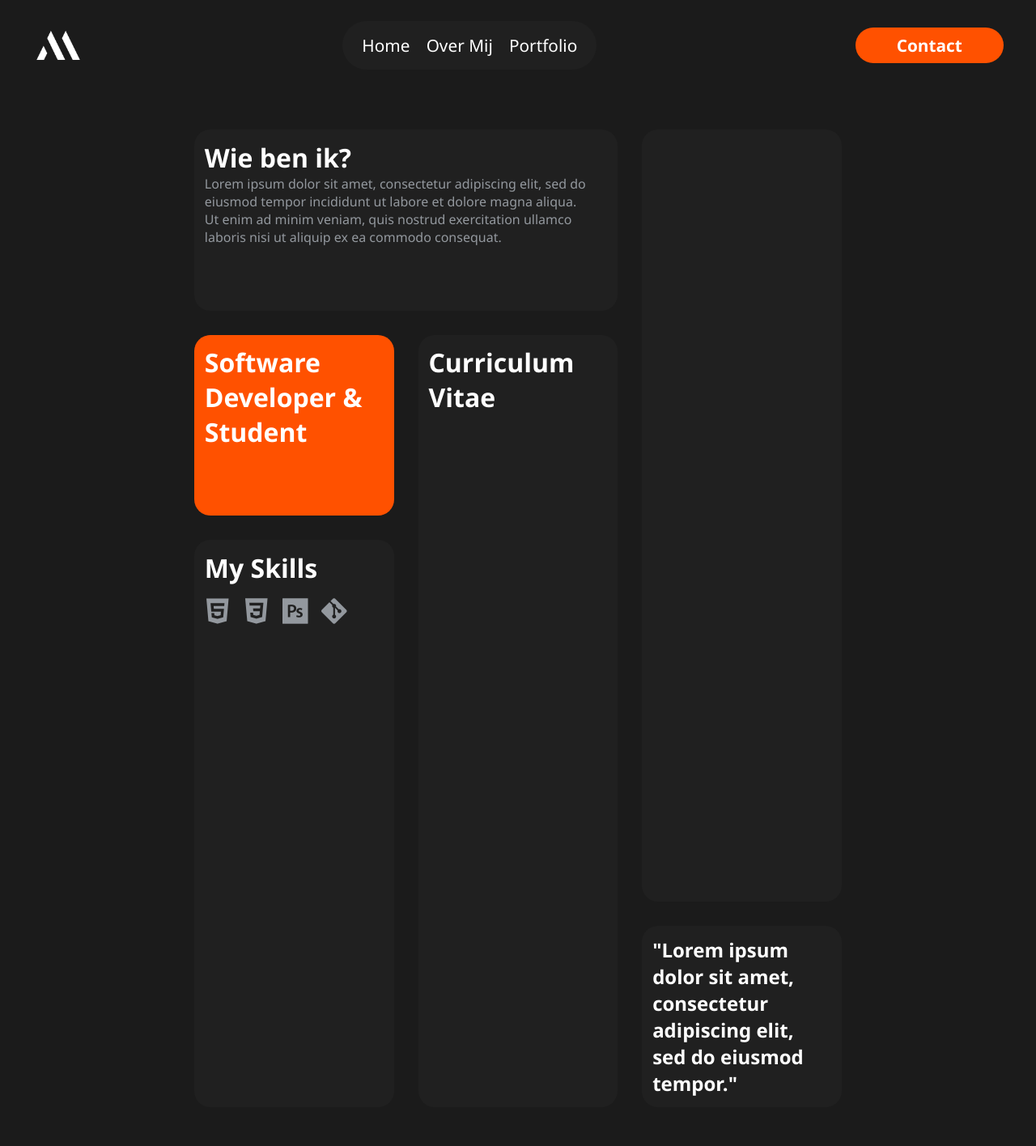
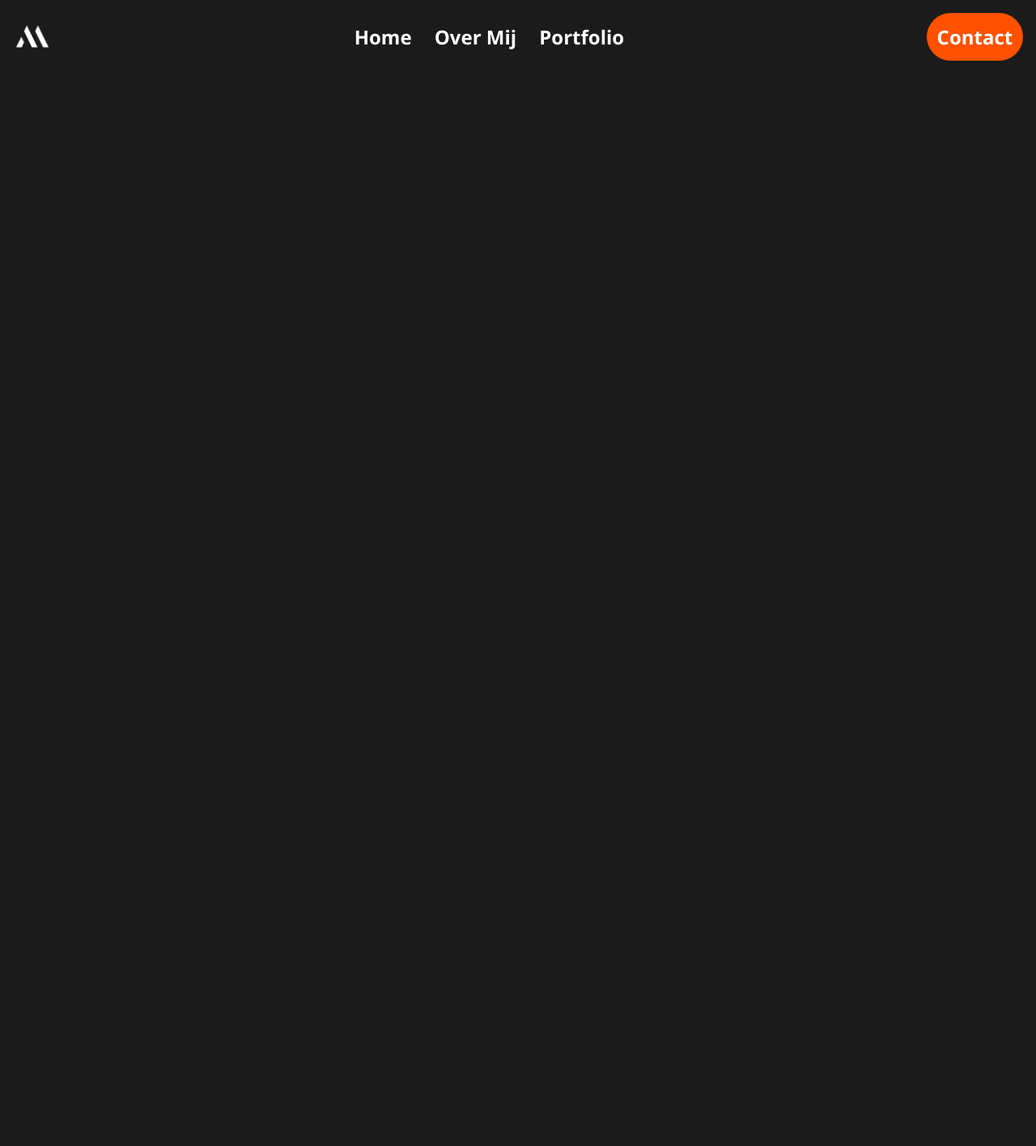
Before and after one commit to Mackab/portfolio, a PHP site: page /views/about.view.php in a window 1280 px wide. Shown: the whole page at 81% size. After the commit the page ends 75 px from the top, so only its background shows below. Run offline with PHP 8.4, Linux system fonts and the light colour scheme.

Commit message:
redo for responsiveness

```diff
--- a/views/about.view.php
+++ b/views/about.view.php
@@ -5,35 +5,7 @@ require 'layout/head.php';
 ?>
 
     <main>
-        <div class="about-parent">
-            <div class="about-div1 card">
-                <h1>Wie ben ik?</h1>
-                <a class="subtext">Lorem ipsum dolor sit amet, consectetur adipiscing elit, sed do eiusmod tempor incididunt ut labore et dolore magna aliqua.
-                    <br> Ut enim ad minim veniam, quis nostrud exercitation ullamco laboris nisi ut aliquip ex ea commodo consequat.</a>
-            </div>
-            <div class="about-div2 card">
-                <h1>Software Developer & Student</h1>
-            </div>
-            <div class="about-div3 card">
-                 <h1>My Skills</h1>
-                 <div class="skills">
-                    <i class="devicon-html5-plain icons"></i>
-                    <i class="devicon-css3-plain icons"></i>
-                    <i class="devicon-photoshop-plain icons"></i>
-                    <i class="devicon-git-plain icons"></i>
-                </div class=skills>
-            </div>
-            <div class="about-div4 card">
-                <h1>Curriculum Vitae</h1>
-            </div>
-            <div class="about-div5">
 
-            </div>
-            <div class="about-div6 card">
-                <h2>"Lorem ipsum dolor sit amet, consectetur adipiscing elit,
-                    <br> sed do eiusmod tempor."</h2>
-            </div>
-        </div>
     </main>
 
 <?php
--- a/views/styles.css
+++ b/views/styles.css
@@ -8,6 +8,7 @@
 body {
     background-color: rgb(27, 27, 27);
     max-width: 1920px;
+    margin: auto;
 }
 
 /* Home */
@@ -15,42 +16,39 @@ header {
     display: flex;
     justify-content: space-between;
     align-items: center;
-    padding: 1.5rem 2.5rem;
+    flex-wrap: wrap;
+
+    padding: 1rem 1rem;
+
 }
 
 .logo {
-    height: 4rem;
+    width: 50%;
+    max-width: 3rem;
+    height: auto;
 }
 
 .nav {
-    padding: 1rem;
-    background-color: rgb(32, 32, 32);
     display: inline-block;
-    border-radius: 3rem;
 }
 
 .nav a {
     text-decoration: none;
-    padding: 0.5rem;
-    font-size: 1.3rem;
-}
-
-.nav a:hover {
-    transition: all 0.5s ease 0s;
-    background-color: rgb(255, 81, 0);
-    border-radius: 3rem;
+    font-size: 1.5em;
+    font-weight: 900;
+    padding: 0.5em;
 }
 
 button {
-    padding: 0.5rem 3.2rem;
+    padding: 0.8rem;
     background-color: rgb(255, 81, 0);
     border: none;
-    border-radius: 50px;
+    border-radius: 3rem;
     cursor: pointer;
     transition: all 0.3s ease 0s;
-    font-size: 3rem;
     font-weight: 900;
     width: auto;
+    font-size: 1.5em;
 }
 
 button:hover {
@@ -58,131 +56,31 @@ button:hover {
     color: rgb(255, 255, 255);
 }
 
-.contact-btn {
-    font-size: 1.3rem;
+@media screen and (max-width: 425px) {
+    header {
+        justify-content: space-between;
+        flex-direction: column;
+        align-items: center;
+        flex-wrap: wrap;
     }
 
-.main-picture {
-    height: 35rem;
-    width: auto;
-    border-radius: 3rem;
+    .logo {
+        display: none;
     }
 
-.parent {
-    display: grid;
-    grid-template-columns: repeat(2, 1fr);
-    grid-template-rows: 2fr 1fr;
-    grid-column-gap: 4rem;
-    grid-row-gap: 1rem;
-    padding: 0 15rem;
-    margin-top: 3.2rem;
-}
-
-.div1 {
-    grid-area: 1 / 1 / 3 / 2;
-    display: flex;
-    justify-content: flex-end;
-}
-
-.div2 {
-    grid-area: 1 / 2 / 2 / 3;
-    background-color: rgb(32, 32, 32);
-    padding: 1rem;
-    border-radius: 3rem;
-
-    display: flex;
-    flex-wrap: wrap;
-    align-content: flex-start;
-    flex-direction: column;
-    align-items: flex-start;
-    max-width: fit-content;
-    justify-content: flex-end;
-}
-
-.title {
-    font-size: 3rem;
-    font-weight: 900;
+    .nav {
         padding-bottom: 1rem;
     }
 
-.subtitle {
-    font-size: 3rem;
-    font-weight: 900;
+    .nav a {
+        font-size: 1.1em;
     }
 
-.subtext {
-    font-size: 1rem;
-    color: rgb(147, 152, 158);
+    button {
+        font-size: 1.0em;
     }
 
-.div3 {
-    grid-area: 2 / 2 / 3 / 3;
+    .button {
+        text-align: center;
     }
-
-.main-btn {
-    font-size: 2rem;
 }
-
-
-/* About Me */
-.about-parent {
-    display: grid;
-    grid-template-columns: repeat(3, 1fr);
-    grid-template-rows: repeat(2, 1fr) 2fr 1fr;
-    grid-column-gap: 30px;
-    grid-row-gap: 30px;
-    margin: 3rem 15rem;
-}
-
-.about-div1 {
-    grid-area: 1 / 1 / 2 / 3;
-    background-color: rgb(32, 32, 32);
-}
-
-.about-div2 {
-    grid-area: 2 / 1 / 3 / 2;
-    background-color: rgb(255, 81, 0);
-}
-
-.about-div3 {
-    grid-area: 3 / 1 / 5 / 2;
-    background-color: rgb(32, 32, 32);
-}
-
-.skills {
-    display: flex;
-    display: flex;
-    flex-direction: row;
-    flex-wrap: wrap;
-    align-items: flex-start;
-    margin-top: 1rem;
-    gap: 1rem;
-}
-
-.icons {
-    font-size: 2rem;
-    color: rgb(147, 152, 158);
-}
-
-.about-div4 {
-    grid-area: 2 / 2 / 5 / 3;
-    background-color: rgb(32, 32, 32);
-}
-
-.about-div5 {
-    grid-area: 1 / 3 / 4 / 4;
-    background-color: rgb(32, 32, 32);
-    border-radius: 20px;
-}
-
-
-
-.about-div6 {
-    grid-area: 4 / 3 / 5 / 4;
-    background-color: rgb(32, 32, 32);
-}
-
-.card {
-    padding: 0.8rem;
-    border-radius: 20px;
-}
```
Also changed, not shown: views/index.view.php (+1 -12 lines). Lines whose indentation alone changed are shown as unchanged.
